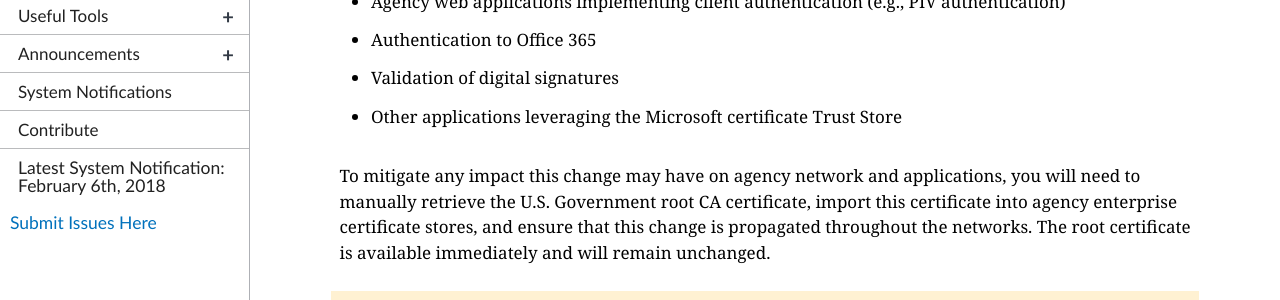
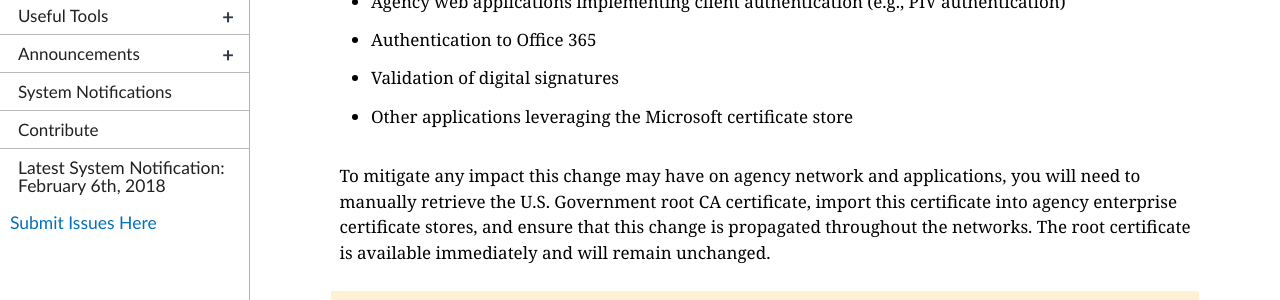
Before and after one commit to GSA/fpki-guides, a Jekyll site: the page built from _truststores/01_msft_removal_solutions.md, in a window 1280 px wide and 900 px high. Shown: the part 406-706 px from the top of the window. Built offline with Jekyll 4.4.1, drawn with Linux system fonts in a browser that asks for light colours; nearby versions of some CDN libraries; library files that are not in the unit come from our copies.

Commit message:
Update 01_msft_removal_solutions.md

```diff
--- a/_truststores/01_msft_removal_solutions.md
+++ b/_truststores/01_msft_removal_solutions.md
@@ -11,7 +11,7 @@ In FY 2019, the U.S. Government is removing the Federal Public Key Infrastructur
 - Agency web applications implementing client authentication (e.g., PIV authentication)
 - Authentication to Office 365
 - Validation of digital signatures
-- Other applications leveraging the Microsoft certificate Trust Store
+- Other applications leveraging the Microsoft certificate store
 
 To mitigate any impact this change may have on agency network and applications, you will need to manually retrieve the U.S. Government root CA certificate, import this certificate into agency enterprise certificate stores, and ensure that this change is propagated throughout the networks. The root certificate is available immediately and will remain unchanged.
 
```
